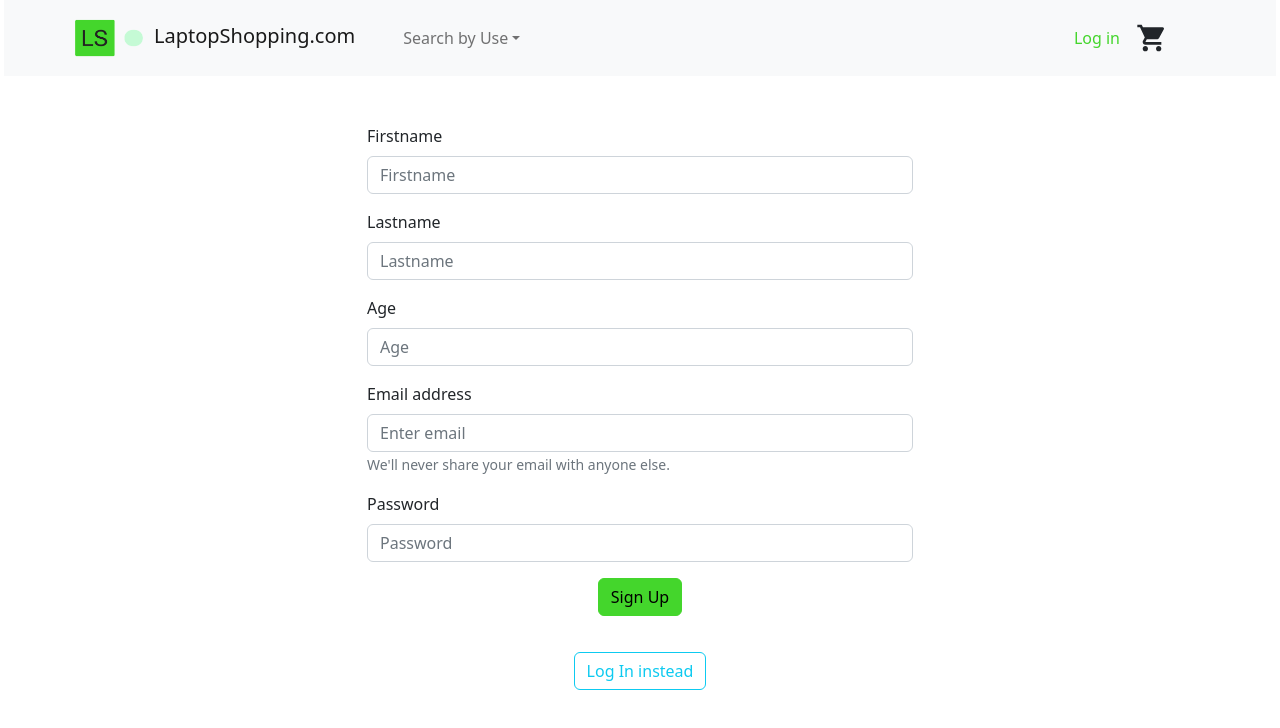
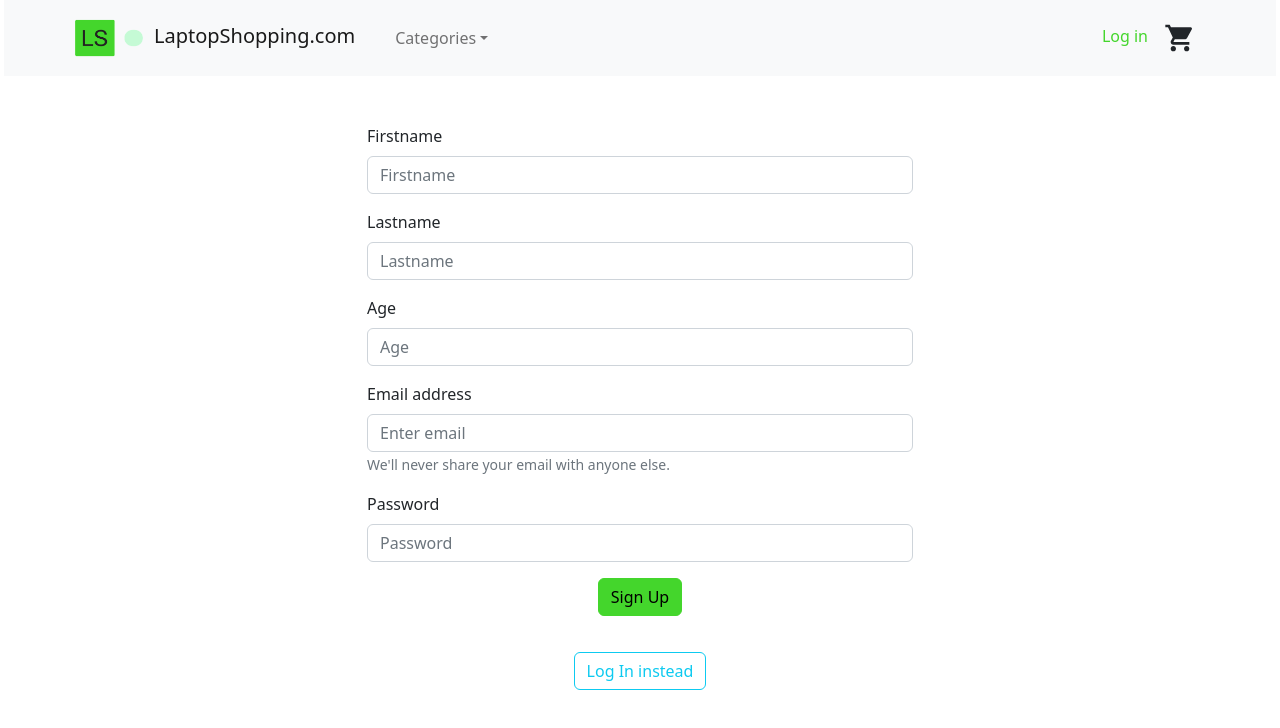
Before and after one commit to lcamarotta/coderhouse-backend, a React (Vite) app in the folder frontend/: page /registerpage in a window 1280 px wide. Shown: the top 728 px of the page. Built offline with nearby package versions, Linux system fonts and the light colour scheme; no server answers.

Commit message:
display logged username on navwidget

```diff
--- a/frontend/src/components/CartWidget.jsx
+++ /dev/null
@@ -1,29 +0,0 @@
-import { useContext } from "react";
-import { Link } from "react-router-dom";
-import { MdShoppingCart } from "react-icons/md";
-import { CartContext } from "../context/CartContext";
-
-const CartWidget = () => {
-  const cartCtx = useContext(CartContext);
-
-  // if(cartCtx.totalItems() != 0){
-  //   return (
-  //     <div className="me-5">
-  //       <Link to="/cart" className='text-decoration-none text-reset'>
-  //         <span className="me-2">{ cartCtx.totalItems() }</span>
-  //         <MdShoppingCart size="2em"/>
-  //       </Link>
-  //     </div>
-  //   )
-  // }
-
-  return (
-    <div className="me-5">
-      <Link to="/cart" className='text-decoration-none text-reset'>
-        <MdShoppingCart size="2em"/>
-      </Link>
-    </div>
-  )
-}
-
-export default CartWidget;
--- a/frontend/src/components/NavBar.jsx
+++ b/frontend/src/components/NavBar.jsx
@@ -1,6 +1,7 @@
-import { Nav, Navbar, NavDropdown, Container, Button, Form } from 'react-bootstrap';
+import { Nav, Navbar, NavDropdown, Container } from 'react-bootstrap';
 import { Link } from "react-router-dom";
-import CartWidget from './CartWidget';
+
+import NavWidget from './NavWidget';
 
 
 const NavBar = () => {
@@ -21,8 +22,8 @@ const NavBar = () => {
           </Navbar.Brand>
         <Navbar.Toggle aria-controls="basic-navbar-nav" />
         <Navbar.Collapse id="basic-navbar-nav">
-          <Nav className="ms-4 me-auto align-items-center">
-            <NavDropdown title="Search by Use" id="basic-nav-dropdown">
+          <Nav className="ms-3 me-auto align-items-center">
+            <NavDropdown title="Categories" id="basic-nav-dropdown">
               <div className="dropdown-item">
                 <Link to="/work/1" className='text-decoration-none text-reset'>Work</Link>
               </div>
@@ -37,8 +38,7 @@ const NavBar = () => {
               </div>
             </NavDropdown>
           </Nav>
-          <Link to="/loginpage" className='text-decoration-none mx-3'>Log in</Link>
-          <CartWidget/>
+          <NavWidget/>
         </Navbar.Collapse>
       </Container>
     </Navbar>
--- /dev/null
+++ b/frontend/src/components/NavWidget.jsx
@@ -0,0 +1,38 @@
+import { useContext } from "react";
+import { Link } from "react-router-dom";
+import { MdShoppingCart } from "react-icons/md";
+import {  Navbar } from 'react-bootstrap';
+
+import { CartContext } from "../context/CartContext";
+import { UserContext } from '../context/UserContext';
+
+const NavWidget = () => {
+  const userCtx = useContext(UserContext);
+  const cartCtx = useContext(CartContext);
+
+  const cartIconLink = userCtx.userSession ? '/cart' : '/loginpage';
+
+  function showUsername() {
+    return (
+      <Navbar.Text className='me-3 text-success'>Welcome {userCtx.userSession.name}</Navbar.Text>
+    )
+  }
+
+  function showLoginButton() {
+    return (
+      <Link to="/loginpage" className='text-decoration-none mx-3'>Log in</Link>
+    )
+  }
+
+  return (
+    <div className="me-3">
+      { userCtx.userSession ? showUsername() : showLoginButton() }
+      <Link to={`${cartIconLink}`} className='text-decoration-none text-reset'>
+      <MdShoppingCart size="2em"/>
+      <span className="ms-1">{ cartCtx.totalProducts() || '' }</span>
+      </Link>
+    </div>
+  )
+}
+
+export default NavWidget;
--- a/frontend/src/context/CartContext.jsx
+++ b/frontend/src/context/CartContext.jsx
@@ -12,11 +12,12 @@ const CartContextProvider = ({ children }) => {
     addToCartAPI(userCart._id, product._id, quantity);
   }
 
-  // const totalProducts = () => {
+  const totalProducts = () => {
   //   let productsQty = 0
   //   cartList.map( product => productsQty = product.qty + productsQty )
   //   return productsQty
-  // }
+   return 0
+  }
 
   // const thisProductTotalPrice = (product) => {
   //   return product.qty * product.price
@@ -76,7 +77,7 @@ const CartContextProvider = ({ children }) => {
 
   return (
     // <CartContext.Provider value={{ cartList, orderID, addToCart, totalProducts, thisProductTotalPrice, totalPrice, deleteAll, deleteProduct, checkout }}>
-    <CartContext.Provider value={{ cartList, addToCart }}>
+    <CartContext.Provider value={{ cartList, addToCart, totalProducts}}>
       { children }
     </CartContext.Provider>
   )
```
